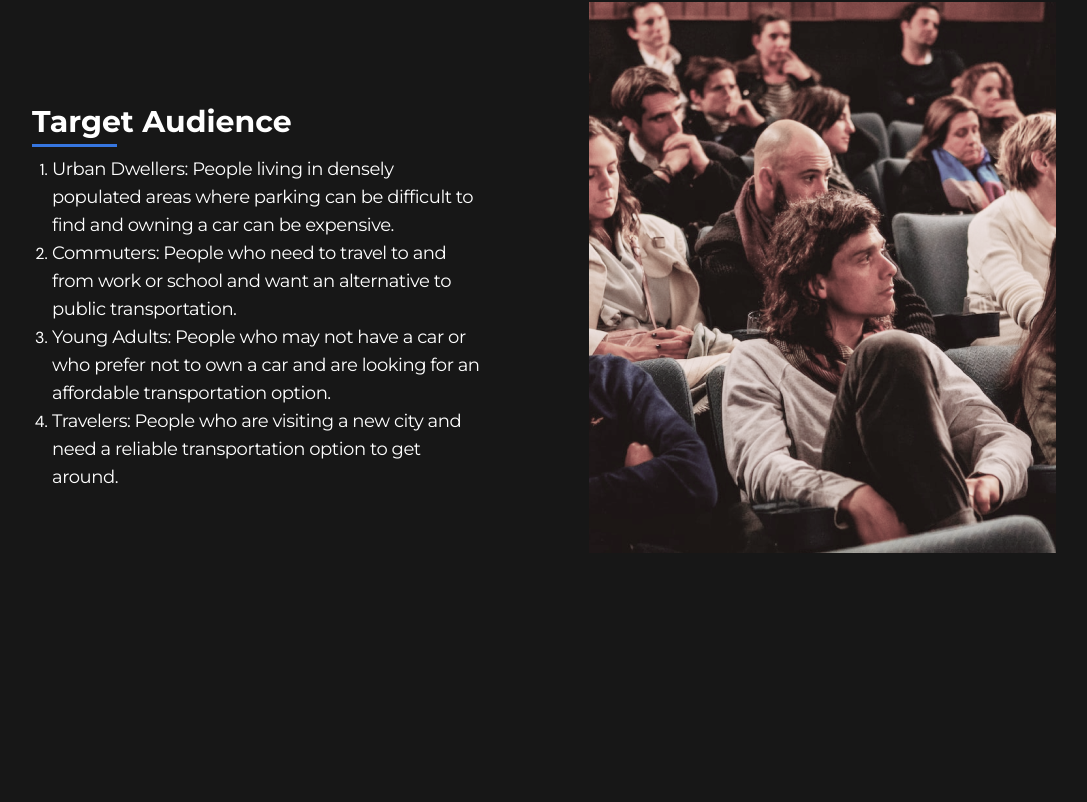
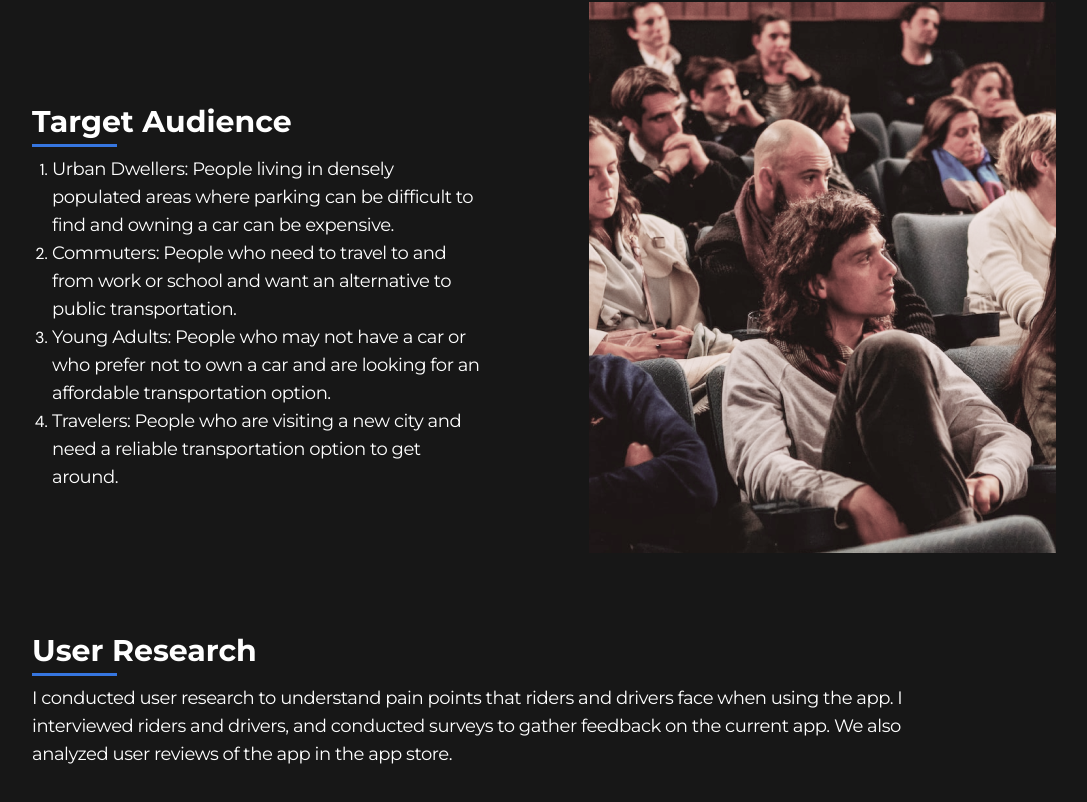
Before and after one commit to VirtuousTechies/musa-daniel, a React (Vite) app in the folder musa-daniel/: page /works/rideEase in a window 1280 px wide. Shown: the part 2869-3671 px from the top of the page, without its empty margins (96-1183 px from the left). Before the commit the page ends 3462 px from the top, so only its background shows below. Built offline with nearby package versions, Linux system fonts and the light colour scheme.

Commit message:
Added the html and styles and dummy data for the user research section of the ride ease body

```diff
--- a/musa-daniel/src/Components/RideEaseBody.jsx
+++ b/musa-daniel/src/Components/RideEaseBody.jsx
@@ -79,7 +79,12 @@ export default function RideEaseBody() {
     </section>
     <DesignProcess />
     <TargetAudience ride={true} img={rideTarget} data={targetAudience.rideEase} />
-    <section></section>
+    <section className='mt-20 flex flex-col space-y-2 mx-5 md:mx-0 md:w-[90%] xl:w-[80%]'>
+        <Heading text={'User Research'}/>
+        <p className='text-center md:text-start font-three font-normal tracking-tight
+        leading-6 text-base md:text-lg md:w-[88%]'>
+        {rideEaseData.userResearch}</p>
+    </section>
     <section></section>
   </section>
   )
--- a/musa-daniel/src/Data/demo.js
+++ b/musa-daniel/src/Data/demo.js
@@ -152,5 +152,9 @@ export const rideEaseData = {
     productObjective: {
         text: 'The main objective of the project was to design and develop a ride-sharing app that would simplify the process of requesting and providing rides. The app needed to be easy to use, visually appealing, and functional across a variety of devices and operating systems. Key objectives included:',
         list:["Designing an intuitive user interface that would allow users to quickly and easily request a ride, track the driver's progress, and make payments.", "Developing a robust back-end system that would efficiently match passengers with drivers based on location and availability.", "Incorporating safety features such as driver background checks, GPS tracking, and emergency assistance options.", "Implementing a flexible pricing structure that would be affordable for passengers while providing fair compensation for drivers."]
+    },
+    userResearch:'I conducted user research to understand pain points that riders and drivers face when using the app. I interviewed riders and drivers, and conducted surveys to gather feedback on the current app. We also analyzed user reviews of the app in the app store.',
+    competitiveAnalysis:{
+        text:'This chart compares the features of the ride-sharing app with those of its competitors, including Uber, Lyft, and Grab. The features listed include in-app safety features, rewards programs, eco-friendly options, and seamless integration with public transportation. By examining the features offered by each competitor, the ride-sharing app can identify areas where it can differentiate itself and offer unique value to its users.'
     }
 }
```
